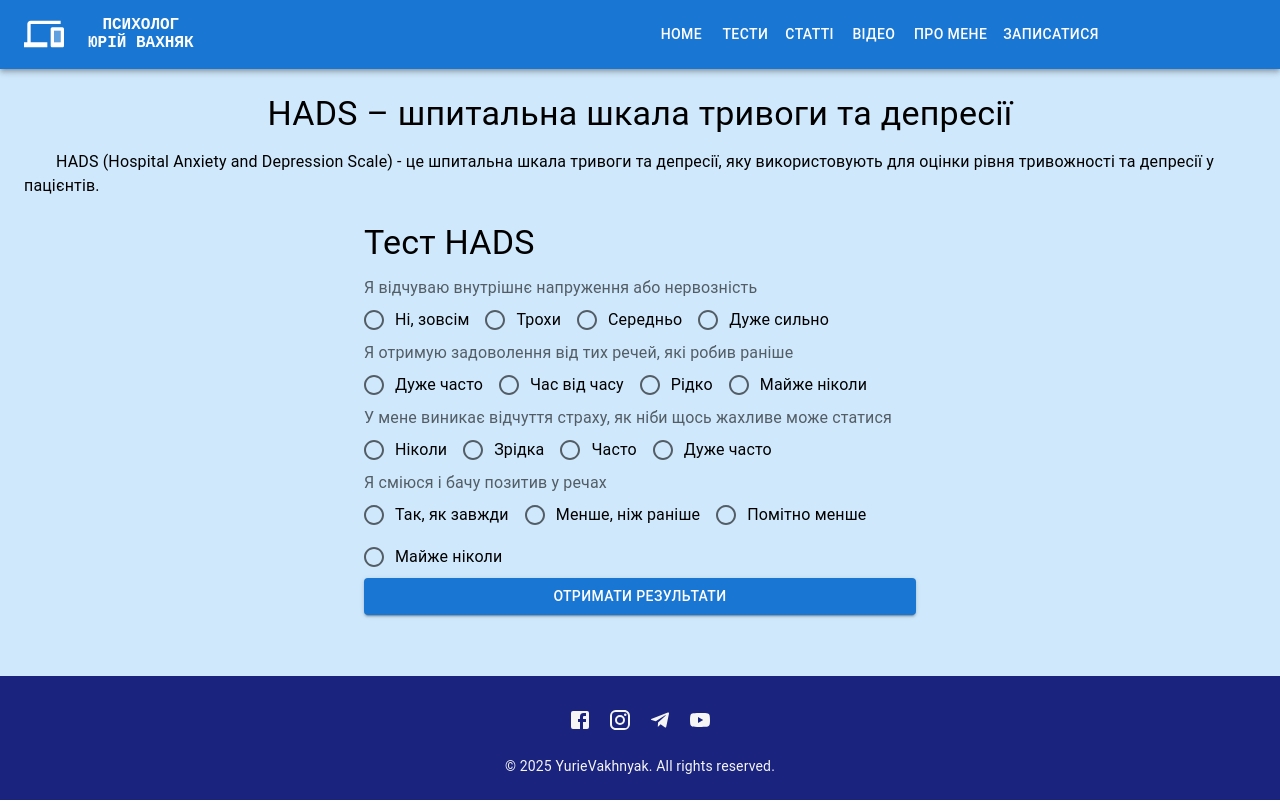
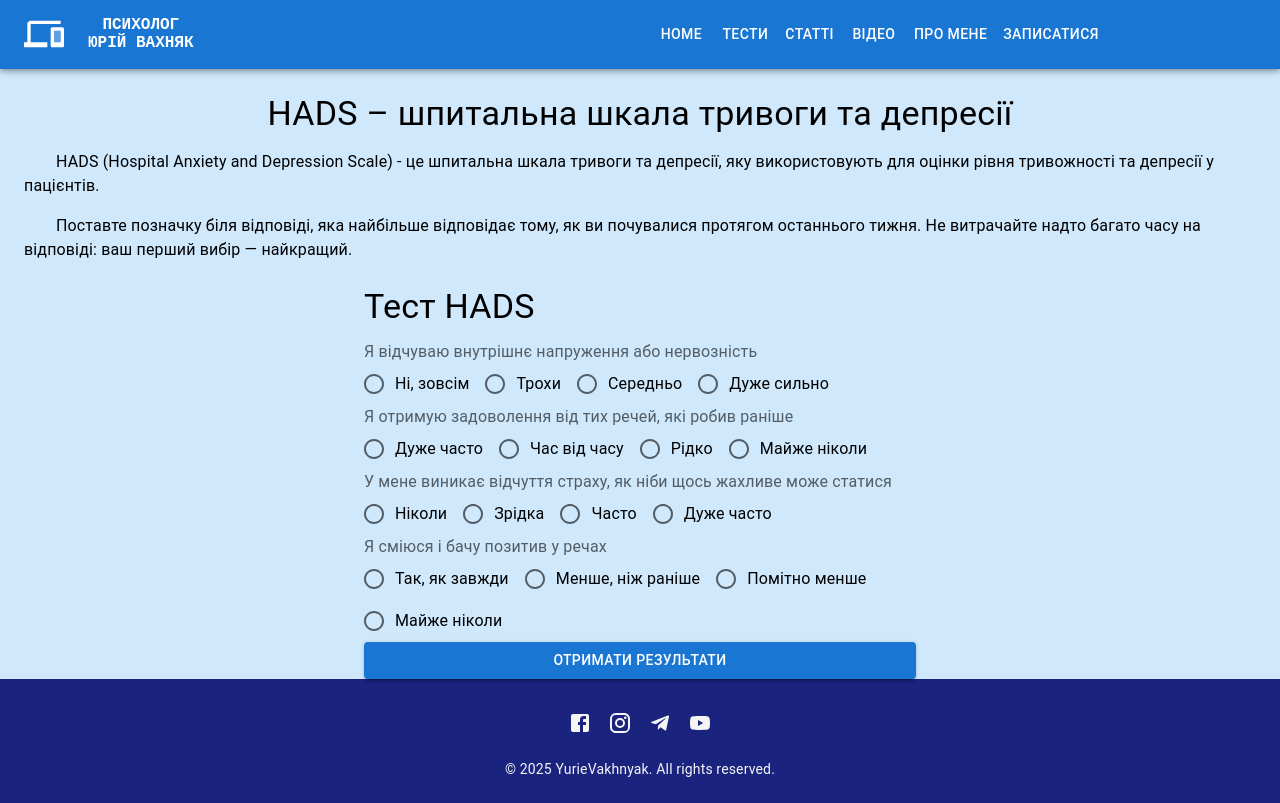
Before and after one commit to YurieVakhnyak/my-lending, a React (Create React App) app: page /tests/0 in a window 1280 px wide. Built offline with nearby package versions, Linux system fonts and the light colour scheme.

Commit message:
Update HADS

```diff
--- a/src/data/TestsData.js
+++ b/src/data/TestsData.js
@@ -2,5 +2,7 @@ export const testsData = [
   {
     testTitle: `HADS – шпитальна шкала тривоги та депресії`,
     testDescription: `HADS (Hospital Anxiety and Depression Scale) - це шпитальна шкала тривоги та депресії, яку використовують для оцінки рівня тривожності та депресії у пацієнтів.`,
+    testInstruction: `Поставте позначку біля відповіді, яка найбільше відповідає тому, як ви почувалися протягом останнього тижня.
+Не витрачайте надто багато часу на відповіді: ваш перший вибір — найкращий.`,
   },
 ];
--- a/src/pages/TestPage.js
+++ b/src/pages/TestPage.js
@@ -39,6 +39,9 @@ function TestPage() {
         <Typography variant="body1" sx={{ mt: 2, textIndent: "2em" }}>
           {test.testDescription}
         </Typography>
+        <Typography variant="body1" sx={{ mt: 2, textIndent: "2em" }}>
+          {test.testInstruction}
+        </Typography>
       </Box>
       <Box>
         <HADSTest />
```
